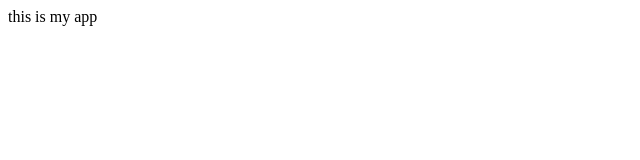
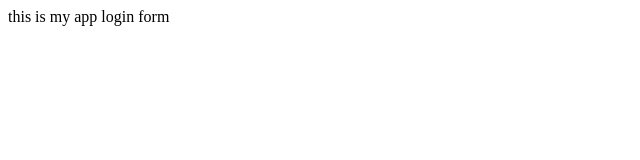
Before and after one commit to Nassim555/myfirstgit-approuch, a plain HTML site: page index.html in a window 1280 px wide. Shown: the full height of the page, 0-640 px from the left. Drawn offline with Linux system fonts and the light colour scheme.

Commit message:
login form

```diff
--- a/index.html
+++ b/index.html
@@ -7,6 +7,6 @@
     <title>Document</title>
   </head>
   <body>
-    this is my app
+    this is my app login form
   </body>
 </html>
```
Also changed, not shown: login.html (added, +1 -0 lines).
